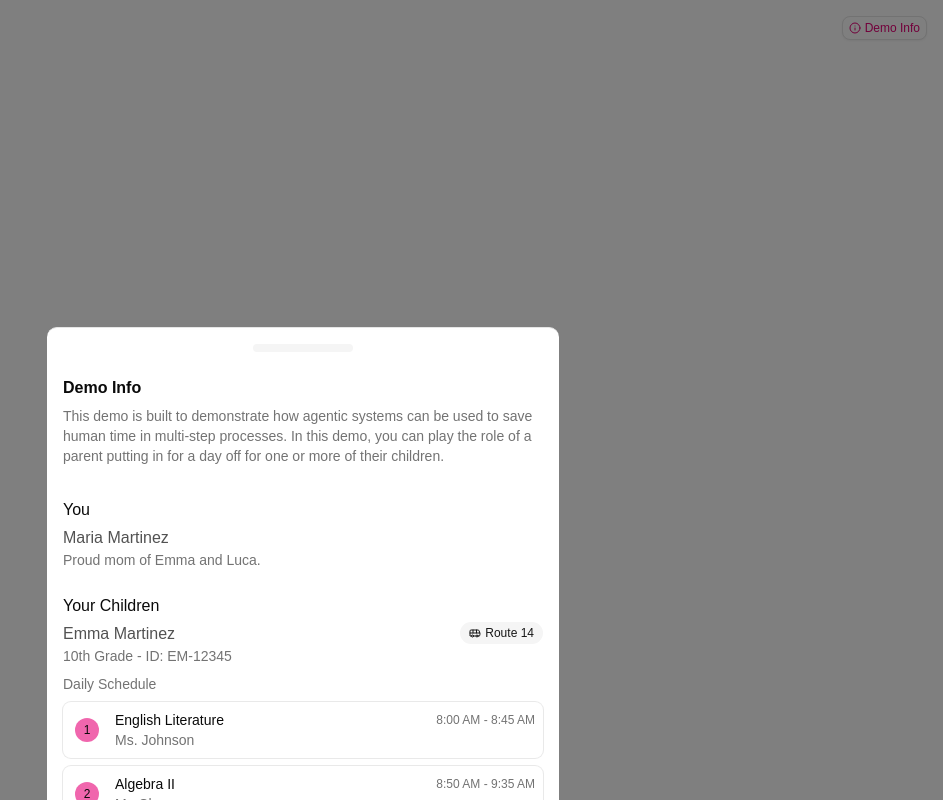
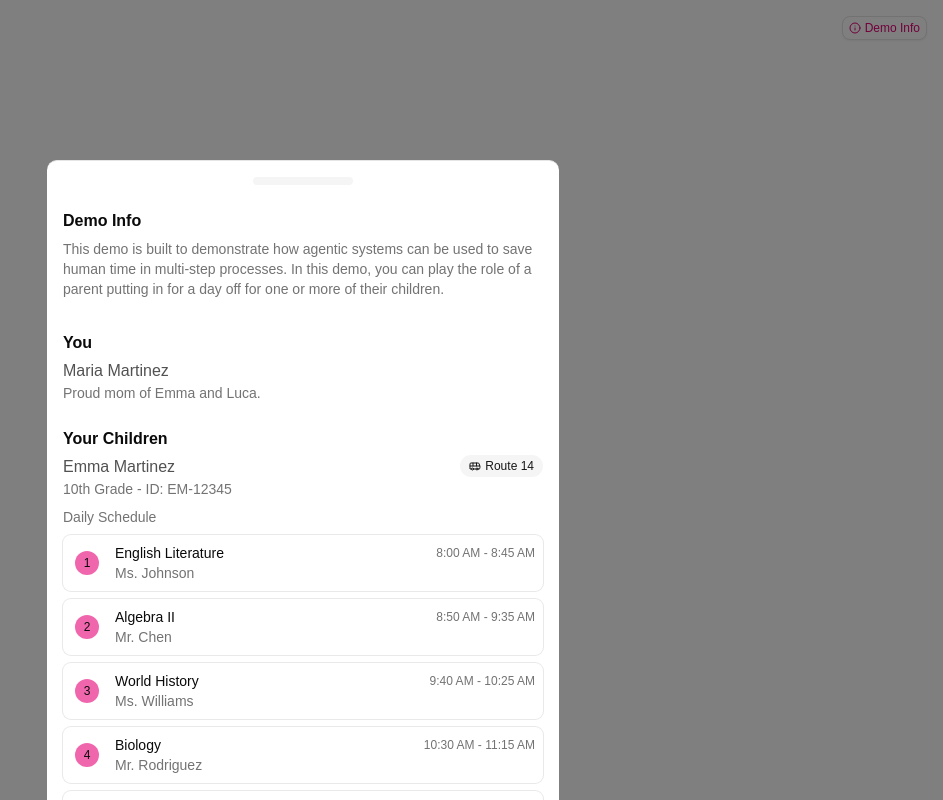
Before and after one commit to internetdrew/absence-ai, a React (Vite) app: page / in a window 1280 px wide. Both pictures are taken after a click on the button "Demo Info". Shown: the whole page, without its empty margins (337-1280 px from the left). Built offline with nearby package versions, Linux system fonts and the light colour scheme.

Commit message:
increase font weight

```diff
--- a/src/components/Navbar.tsx
+++ b/src/components/Navbar.tsx
@@ -4,7 +4,6 @@ import {
   Drawer,
   DrawerContent,
   DrawerDescription,
-  DrawerFooter,
   DrawerHeader,
   DrawerTitle,
   DrawerTrigger,
@@ -139,7 +138,7 @@ const Navbar = () => {
           </Button>
         </DrawerTrigger>
         <DrawerContent className='max-w-lg mx-auto'>
-          <ScrollArea className='h-[55vh]'>
+          <ScrollArea className='h-[80vh] pb-6'>
             <DrawerHeader className='group-data-[vaul-drawer-direction=bottom]/drawer-content:text-left'>
               <DrawerTitle>Demo Info</DrawerTitle>
               <DrawerDescription>
@@ -150,12 +149,12 @@ const Navbar = () => {
               </DrawerDescription>
             </DrawerHeader>
             <div className='p-4'>
-              <h3 className='font-medium mb-1'>You</h3>
+              <h3 className='font-semibold mb-1'>You</h3>
               <h4 className='font-medium text-neutral-600'>Maria Martinez</h4>
               <p className='text-muted-foreground text-sm'>
                 Proud mom of Emma and Luca.
               </p>
-              <h3 className='font-medium mt-6 mb-1'>Your Children</h3>
+              <h3 className='font-semibold mt-6 mb-1'>Your Children</h3>
               <div className='space-y-12'>
                 {children.map(child => {
                   return (
@@ -207,49 +206,7 @@ const Navbar = () => {
                   );
                 })}
               </div>
-              {/* <ItemGroup className='gap-2'>
-                {children.map(child => (
-                  <Item key={child.name} variant='outline'>
-                    <ItemContent>
-                      <ItemTitle>{child.name}</ItemTitle>
-                      <ItemDescription>{child.description}</ItemDescription>
-
-                      <h4 className='mt-4 font-medium text-muted-foreground'>
-                        Daily Schedule
-                      </h4>
-                      <ul>
-                        {child.schedule.map((item, index) => (
-                          <li key={index} className='py-2 flex items-center'>
-                            <span className='text-pink-600 font-medium mr-4 ml-1'>
-                              {index + 1}
-                            </span>{' '}
-                            <div className='flex flex-col gap-1'>
-                              <div>
-                                <span className='font-medium'>
-                                  {item.title}
-                                </span>
-                                <span className='ml-1 text-xs text-muted-foreground '>
-                                  ({item.teacher})
-                                </span>
-                              </div>
-                              <span className='text-xs text-muted-foreground'>
-                                {item.timeframe}
-                              </span>
-                            </div>
-                          </li>
-                        ))}
-                      </ul>
-                    </ItemContent>
-                  </Item>
-                ))}
-              </ItemGroup> */}
             </div>
-            <DrawerFooter>
-              {/* <Button>Submit</Button>
-              <DrawerClose>
-                <Button variant='outline'>Cancel</Button>
-              </DrawerClose> */}
-            </DrawerFooter>
           </ScrollArea>
         </DrawerContent>
       </Drawer>
```
